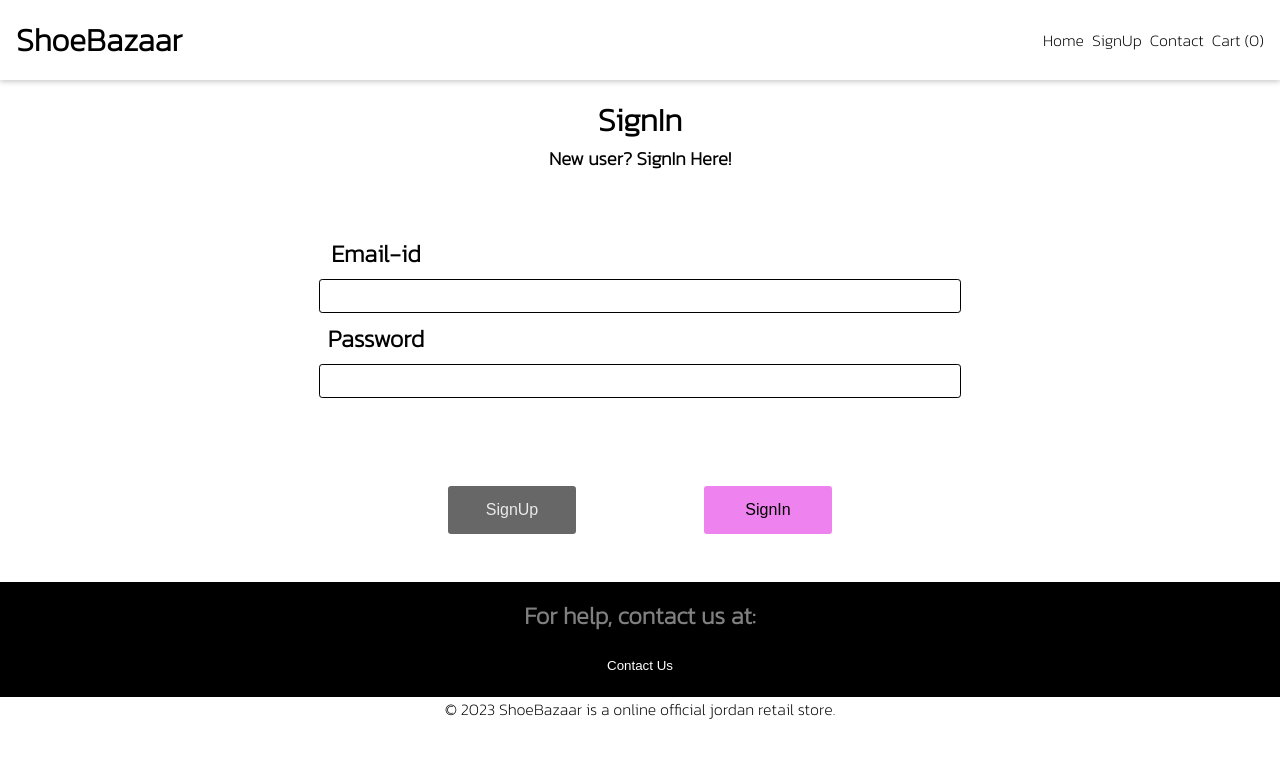
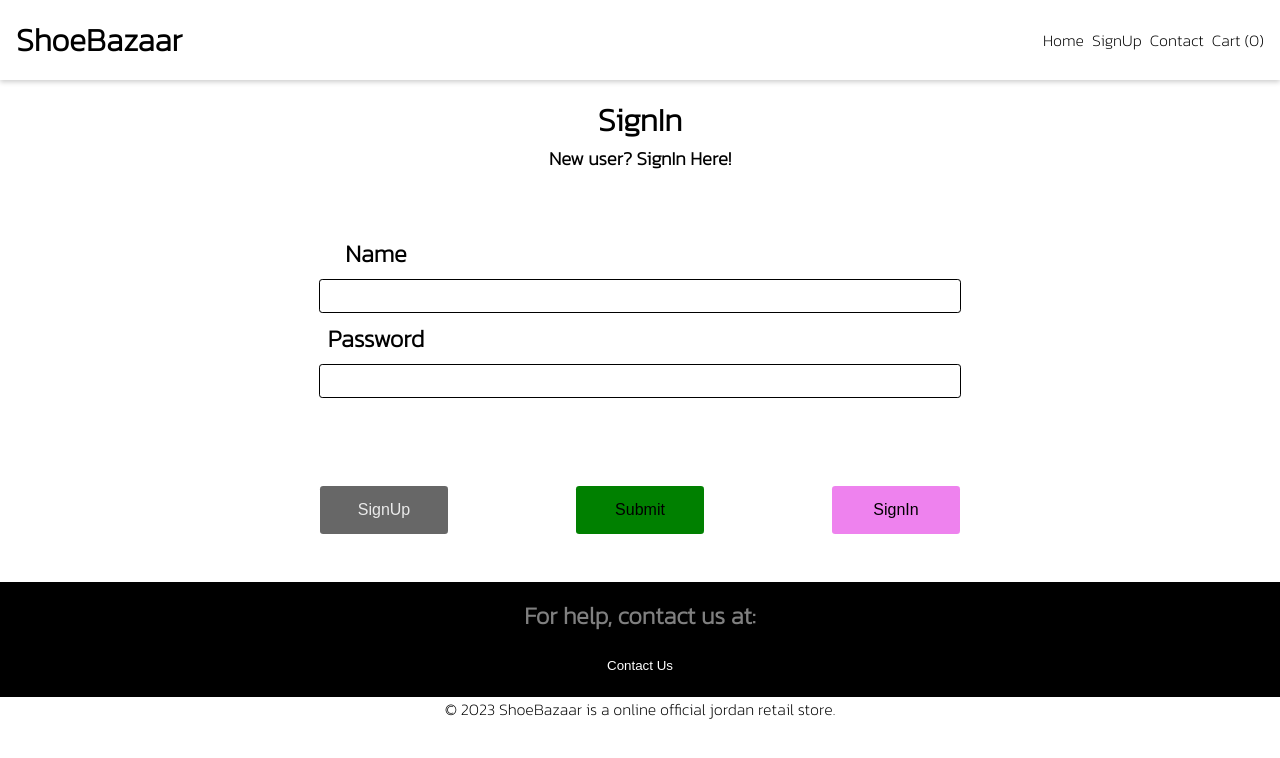
Before and after one commit to sourabh0505/ShoeBazaar, a React (Create React App) app: page /signup in a window 1280 px wide. Shown: the top 758 px of the page. Built offline with nearby package versions, Linux system fonts and the light colour scheme.

Commit message:
signup and signin functionality

```diff
--- a/src/App.js
+++ b/src/App.js
@@ -10,11 +10,20 @@ import Footer from './Components/Footer/Footer';
 import ProductDetails from './Components/ProductDetails/ProductDetails';
 
 const App = () => {
+
+  const handleSignUp = (user) => {
+    console.log(user);
+  }
+
+  const handleSignIn = (user) => {
+    console.log(user);
+  }
+
   return (
     <Router>
       <Navbar/>
       <Routes>
-        <Route index path='/signup' element={<SignUp/>}></Route>
+        <Route index path='/signup' element={<SignUp onSignup={handleSignUp} onSignin={handleSignIn}/>}></Route>
         <Route path='/home' element={<Home/>}></Route>
         <Route path='/cart' element={<Cart/>}></Route>
         <Route path='/contact' element={<Contact/>}></Route>
--- a/src/Components/Cart/Cart.js
+++ b/src/Components/Cart/Cart.js
@@ -8,11 +8,9 @@ function Cart() {
 
   const dispatch = useDispatch();
 
-
   useEffect(() => {
       dispatch(getCartTotal());
   }, [cart])
-
 
 
   return (
@@ -29,6 +27,7 @@ function Cart() {
         ))}
       </div>
 
+      <div className="cartCheckoutDiv">
       <div className='cartProductCount'>
         <div className='cartProductDataInfo'>
           <h1>Summary</h1>
@@ -44,6 +43,9 @@ function Cart() {
           <h3>Free</h3>
         </div>
       </div>
+
+      <button className='checkoutBtn'>Checkout</button>
+      </div>
     </div>
   );
 }
--- a/src/Components/Cart/cart.css
+++ b/src/Components/Cart/cart.css
@@ -32,3 +32,39 @@
 .cartProductData{
     margin-left: 3rem;
 }
+
+.cartCheckoutDiv{
+    display: flex;
+    flex-flow: column wrap;
+    position: sticky;
+    top: 0;
+    z-index: 100;
+}
+
+.checkoutBtn{
+    min-height: 3rem;
+    background-color: blue;
+    border: none;
+    border-radius: .5rem;
+    color: white;
+}
+
+.removeBtn{
+    max-width: 6rem;
+    min-height: 2rem;
+    background-color: red;
+    color: white;
+    border: none;
+    border-radius: .2rem;
+    margin-top: .5rem;
+}
+
+.removeBtn:hover{
+    cursor: pointer;
+    transform: scale(1.1);
+}
+
+.checkoutBtn:hover{
+    cursor: pointer;
+    transform: scale(1.1);
+}
--- a/src/Components/Cart/cartSlice.js
+++ b/src/Components/Cart/cartSlice.js
@@ -10,6 +10,7 @@ const initialState = {
 
 export const cartSlice = createSlice({
   name: 'cart',
+//   immer.js
   initialState,
   reducers: {
     addToCart: (state, action) => {
@@ -42,7 +43,7 @@ export const cartSlice = createSlice({
     },
   },
 });
-
+// action creaters
 export const { addToCart, getCartTotal, removeFromCart } = cartSlice.actions;
 
 export default cartSlice.reducer;
--- a/src/Components/Home/Home.js
+++ b/src/Components/Home/Home.js
@@ -1,13 +1,12 @@
 import React, { useState } from 'react'
 import './home.css'
 import data from './productInfo.json'
-import {Link} from 'react-router-dom'
 import {useSelector, useDispatch} from 'react-redux';
 import { addToCart } from '../Cart/cartSlice';
 
 function Home () {
 
-  const cartItems = useSelector((state) => state.cart.items)
+  const cartItems = useSelector((state) => state.cart.cartItems)
 
   const dispatch = useDispatch();
 
--- a/src/Components/SignUp/SignUp.js
+++ b/src/Components/SignUp/SignUp.js
@@ -1,15 +1,39 @@
 import React, { useState } from 'react'
 import './signup.css'
-// import { useNavigate } from 'react-router-dom'
+import users from '../SignUp/users'
 
-function SignUp() {
-  // const navigate = useNavigate()
-  // const handleSignUp = (e) =>{
-  //   e.preventDefault()
-  //   navigate('/home')
-  // }
+function SignUp({onSignup, onSignin}) {
 
   const [action, setAction] = useState('SignIn');
+
+    const [username, setUsername] = useState('');
+    const [password, setPassword] = useState('');
+
+    const handleSignUpIn = () => {
+    handleSignUp();
+    handleSignIn();
+  }
+
+  const handleSignIn = () => {
+    const user = users.find((u) => u.username === username && u.password === password);
+    if(user) {
+      onSignin(user);
+    }else{
+      alert('The username and password is invalid!');
+    }
+  }
+
+  const handleSignUp = () => {
+    const newUser = {id: users.length + 1, username, password};
+    users.push(newUser);
+    console.log(users);
+    onSignup(newUser);
+
+    if (typeof onSignup === 'function') {
+      onSignup(newUser);
+    }
+  }
+
 
   return (
     <div className='SignUp'>
@@ -19,19 +43,17 @@ function SignUp() {
         </div>
 
         {action === 'SignIn'? <div className='user-info'>
-            <h2>Email-id</h2>
-            <input type="email"/>
+            <h2>Name</h2>
+            <input type="text" value={username} onChange={(e) => setUsername(e.target.value)}/>
 
             <h2>Password</h2>
-            <input type="password"/></div> :  <div className="user-info">
+            <input type="password" value={password} onChange={(e) => setPassword(e.target.value)}/></div> :  <div className="user-info">
+
             <h2>Name</h2>
-            <input type="text"/>
-
-            <h2>Email-id</h2>
-            <input type="email"/>
+            <input type="text" value={username} onChange={(e) => setUsername(e.target.value)}/>
 
             <h2>Password</h2>
-            <input type="password"/>
+            <input type="password" value={password} onChange={(e) => setPassword(e.target.value)}/>
           </div>}
 
         <div className="user-info">
@@ -40,6 +62,8 @@ function SignUp() {
               <div className="submit">
                 <button onClick={() => {setAction('SignUp')}} className={action === 'SignIn'?'submit > button gray':'submit > button'} >SignUp</button>
               </div>
+
+              <button onClick={handleSignUpIn} className="submitBtn">Submit</button>
 
               <div className="submit">
                 <button onClick={() => {setAction('SignIn')}} className={action === 'SignUp'?'submit > button gray':'submit > button'}>SignIn</button>
--- a/src/Components/SignUp/signup.css
+++ b/src/Components/SignUp/signup.css
@@ -34,6 +34,16 @@ input{
     font-size: 1rem;
 }
 
+.submitBtn{
+    margin-top: 1rem;
+    min-width: 8rem;
+    min-height: 3rem;
+    border: none;
+    border-radius: .2rem;
+    background-color: green;
+    font-size: 1rem;
+}
+
 .submit > .gray{
     color: #EAEAEA;
     background-color: #676767;
--- /dev/null
+++ b/src/Components/SignUp/users.js
@@ -0,0 +1,6 @@
+const users = [
+    {id: 1, username: 'sourabh', password: 123},
+    {id: 2, username: 'shubham', password: 1234}
+]
+
+export default users;
```
